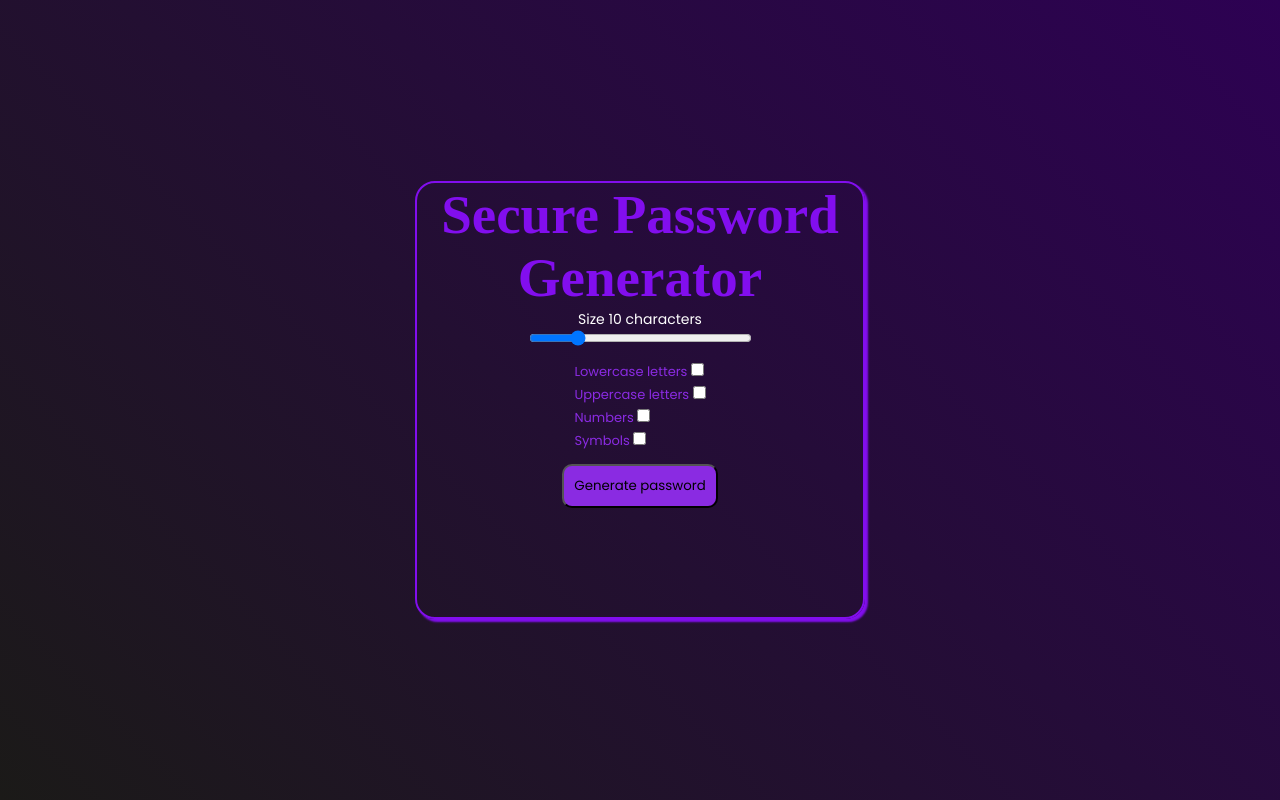
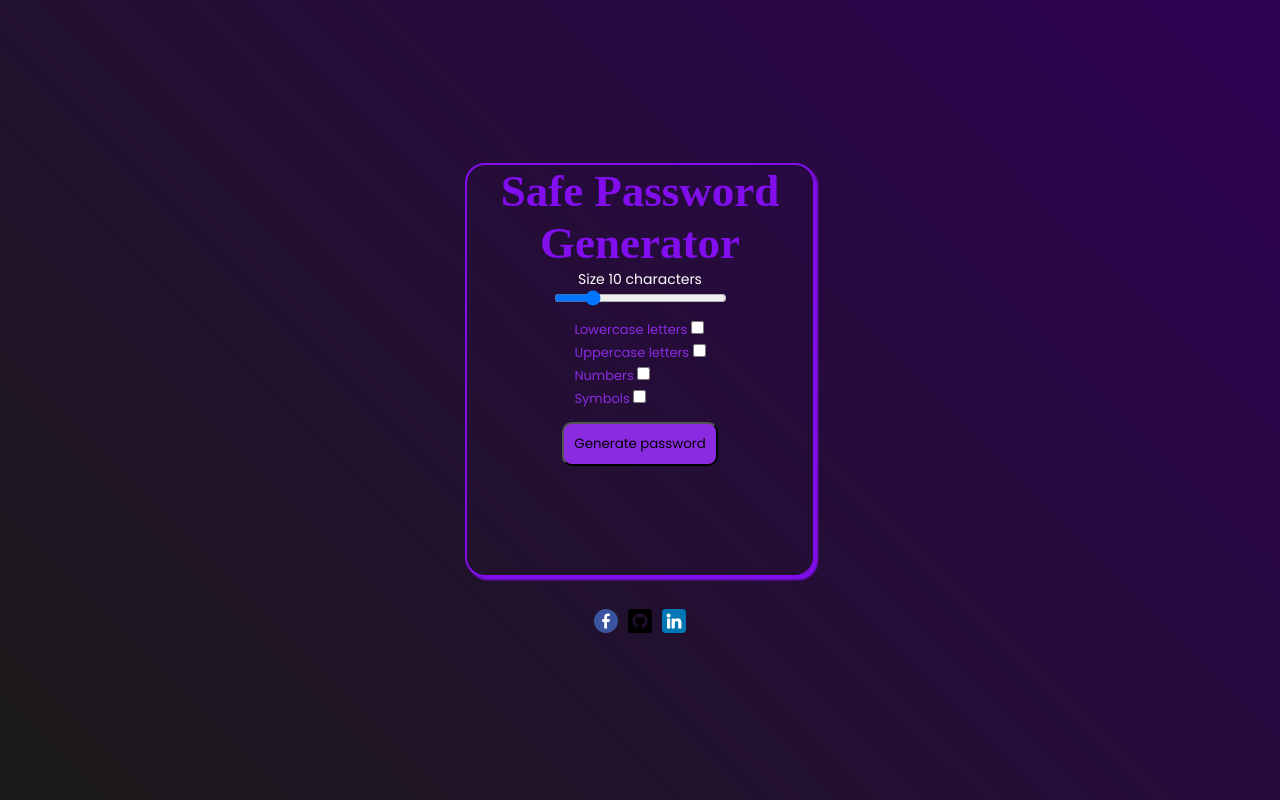
Before and after one commit to MiguelGuedes1/Password-generator, a plain HTML site: page index.html in a window 1280 px wide. Drawn offline with Linux system fonts and the light colour scheme; a web font is replaced by a local one.

Commit message:
Final adjust, project ready

```diff
--- a/index.html
+++ b/index.html
@@ -16,7 +16,7 @@
 
     <div class="main">
          <div class="gerador">
-                <h1>Secure Password Generator</h1>
+                <h1>Safe Password Generator</h1>
                 <span>Size <span id="valor"></span> characters</span>
                 <input id="slider" class="slider" type="range" min="5" max="30" value="10">
             <div class="verificar">
@@ -52,9 +52,16 @@
 
     </div>
 
-</section>
+    <footer>
+        <div class="logos">
+            <a href="https://www.facebook.com/miguel.guedes.374" target="_blank" ><img src="imagens/facebook.png" alt="1"></a>
+            <a href="https://github.com/MiguelGuedes1" target="_blank" ><img src="imagens/github.png" alt="2"></a>
+            <a href=""><img src="imagens/linkedin.png" alt="3"></a>
+        </div>
+    </footer>
 
 
+</section>
 
 
 
--- a/main.js
+++ b/main.js
@@ -20,6 +20,13 @@ slider.oninput=function(){
  function clicarbotao(){
 
 let caracterespossiveis = "";
+
+    if (!maiusculas.checked && !minusculas.checked && !numeros.checked && !simbolos.checked) {    // ! é de negaçao se "" Nao estiver checked o programa faz algo
+    alert("Please select at least one option.");
+    return;
+    }
+
+
     if (maiusculas.checked) {
         caracterespossiveis += "ABCDEFGHIJKLMNOPQRSTUVWXYZ";
     }
@@ -39,6 +46,9 @@ let pass=''
              pass+=caracterespossiveis.charAt(Math.floor(Math.random() * n))
         }
         boxpass.style.visibility = "visible";
+        if( password.innerHTML=0){
+            alert("escolhe algo")
+        }
         password.innerHTML=pass
         novasenha=pass
  }
--- a/style.css
+++ b/style.css
@@ -9,6 +9,7 @@
     height: 100vh;
     background-image: linear-gradient(45deg,rgb(27, 26, 24),rgb(45, 1, 83));
     display: flex;
+    flex-direction: column;
     justify-content: center;
     align-items: center;
     background-repeat: no-repeat;
@@ -18,7 +19,7 @@
 }
 .main{
     position: relative;
-    width: 450px;
+    width: 350px;
     background-color: transparent;
     display: flex;
     flex-direction: column;
@@ -48,7 +49,7 @@
 
 .gerador h1{
     font-family: "Dongle";
-    font-size: 55px;
+    font-size: 45px;
     color: rgb(130, 14, 238);
 }
 
@@ -56,6 +57,12 @@
     font-family: "Poppins";
     font-size: 14px;
     color: white;
+}
+
+.autotext{
+    color: #fff724;
+    font-size: 99px;
+
 }
 
 .slider{
@@ -170,3 +177,22 @@
 .textopassword{
     visibility: hidden;
 }
+
+footer{
+    height: 60px;
+    width: 100%;
+    display: flex;
+    justify-content: center;
+    align-items: flex-end;
+
+}
+
+.logos{
+    display: flex;
+    gap: 10px;
+    cursor: pointer;
+}
+
+.logos img:hover{
+    width: 30px;
+}
```
Also changed, not shown: imagens/facebook.png (added), imagens/github.png (added), imagens/linkedin.png (added).
